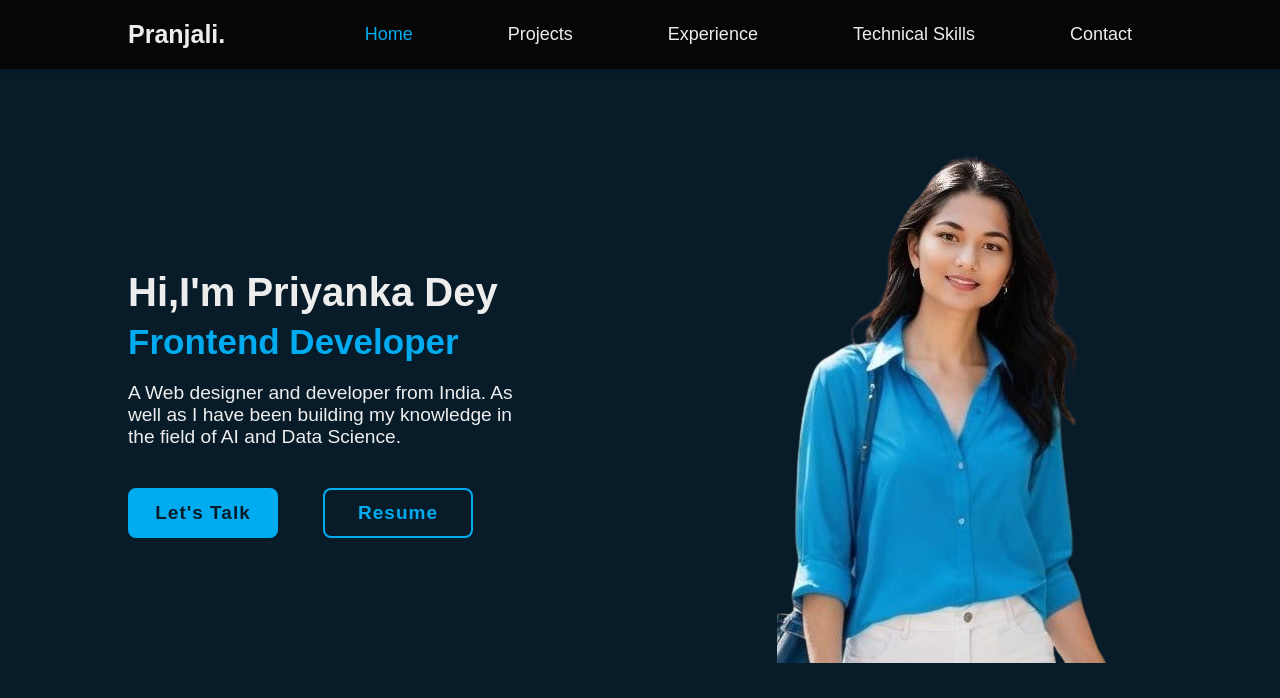
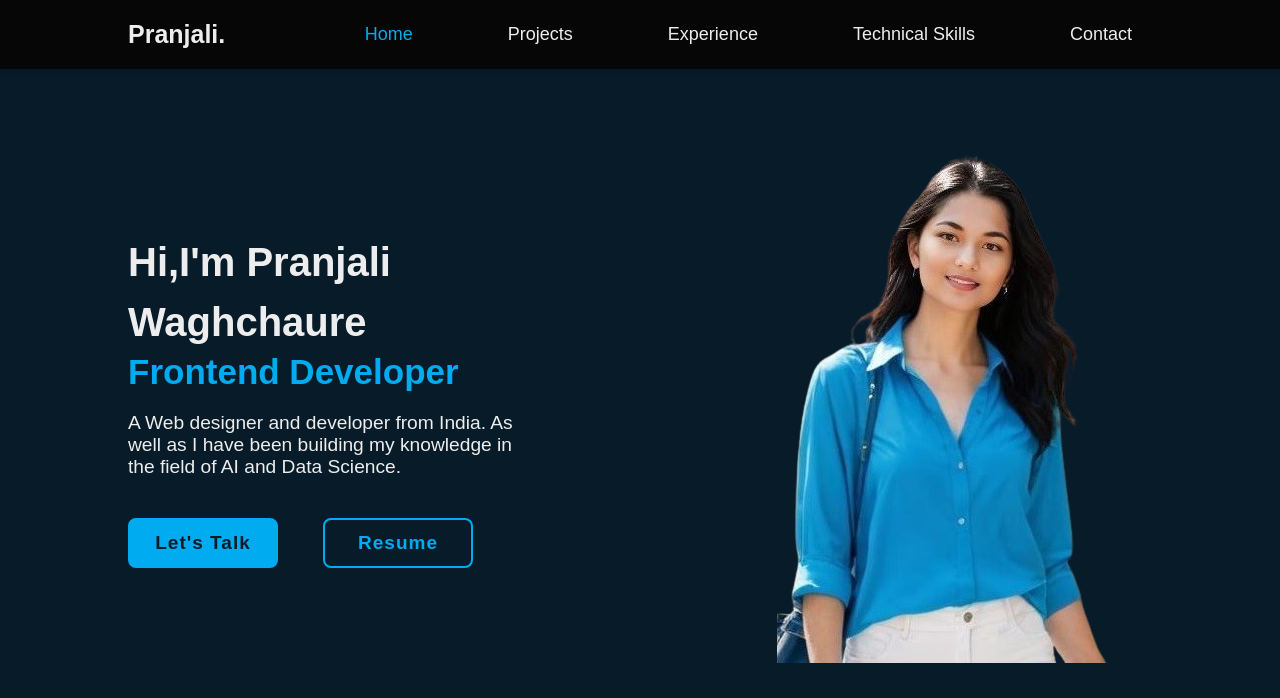
Before and after one commit to Pranjali003/Portfolio, a plain HTML site: page index.html in a window 1280 px wide. Shown: the top 698 px of the page. Drawn offline with nearby package versions, Linux system fonts and the light colour scheme.

Commit message:
Update index.html

```diff
--- a/index.html
+++ b/index.html
@@ -31,7 +31,7 @@
     </header>
     <section class="home">
       <div class="home-content">
-        <h1>Hi,I'm Priyanka Dey</h1>
+        <h1>Hi,I'm Pranjali Waghchaure</h1>
         <h3>Frontend Developer</h3>
         <p>
           A Web designer and developer from India. As well as I have been
```
